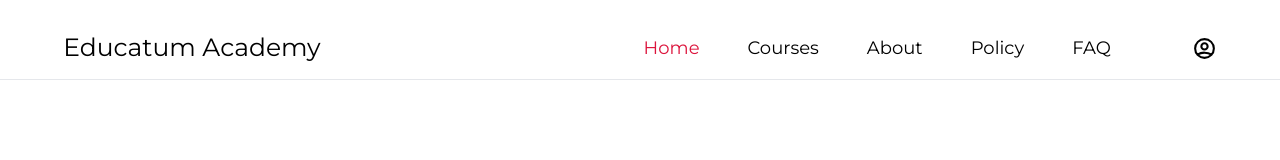
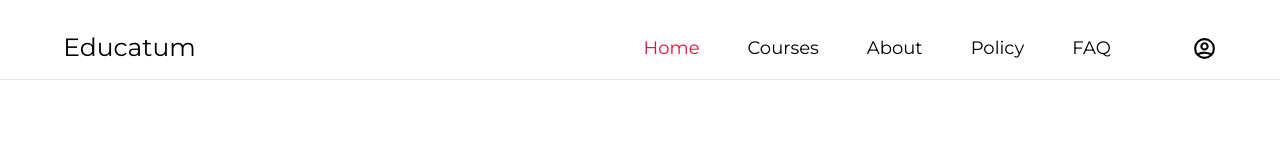
Before and after one commit to nahinAbrar/CodeLoomAcademy, a Next.js app in the folder client/: page / in a window 1280 px wide. Shown: the top 160 px of the page. Built offline with nearby package versions, Linux system fonts and the light colour scheme.

Commit message:
Nav Complete

```diff
--- a/client/app/components/Header.tsx
+++ b/client/app/components/Header.tsx
@@ -44,7 +44,7 @@ const Header: FC<Props> = ({ activeItem, setOpen }) => {
                                 href={"/"}
                                 className={`text-[25px] font-Montserrat font-500 text-black dark:text-white`}
                             >
-                                Educatum Academy
+                                Educatum
                             </Link>
                         </div>
                         <div className='flex items-center'>
@@ -66,7 +66,7 @@ const Header: FC<Props> = ({ activeItem, setOpen }) => {
 
                             <HiOutlineUserCircle
                                 size={25}
-                                className='cursor-pointer dark:text-white text-black'
+                                className='hidden 800px:block cursor-pointer dark:text-white text-black'
                                 onClick={() => setOpen(true)}
                             />
                         </div>
@@ -78,11 +78,12 @@ const Header: FC<Props> = ({ activeItem, setOpen }) => {
                 {
                     openSidebar && (
                         <div
-                            className='fixed w-full h-screen top-0 left-0 z-[9999] dark:bg-[unset] bg-[#00000024]' onClick={handleClose}
+                            className='fixed w-full h-screen top-0 left-0 z-[9999] dark:bg-[unset] bg-[#00000024]'
+                            onClick={handleClose}
                             id='screen'
                         >
 
-                            <div className='w-[70%] fixed z-[9999] h-screen bg-white dark:bg-slate-900 dark:bg-opacity-90 top-0 right-0'>
+                            <div className='w-[70%] fixed z-[9999] h-screen bg-white dark:bg-slate-900 dark:bg-opacity-90 top-0 right-0 flex flex-col justify-center text-left gap-10'>
                                 <NavItems
                                     activeItem={activeItem}
                                     isMobile={true}
@@ -100,9 +101,6 @@ const Header: FC<Props> = ({ activeItem, setOpen }) => {
                                 </p>
 
                             </div>
-
-
-
                         </div>
 
                     )
--- a/client/app/layout.tsx
+++ b/client/app/layout.tsx
@@ -23,7 +23,7 @@ export default function RootLayout({
   return (
     <html lang="en">
       <body className={`${montserrat.variable} ${poppins.variable} !bg-white bg-no-repeat dark:bg-gradient-to-b dark:from-gray-900 dark:to-black duration-300`}>
-        <ThemeProvider attribute="class" defaultTheme="system">
+        <ThemeProvider attribute="class" defaultTheme="system" enableSystem>
           {children}
         </ThemeProvider>
       </body>
--- a/client/app/utils/NavItems.tsx
+++ b/client/app/utils/NavItems.tsx
@@ -26,7 +26,7 @@ export const navItemsData = [
 
 type Props = {
     activeItem: number,
-    isMobile: number,
+    isMobile: boolean,
 }
 
 const NavItems: React.FC<Props> = ({ activeItem, isMobile }) => {
@@ -55,18 +55,19 @@ const NavItems: React.FC<Props> = ({ activeItem, isMobile }) => {
                 isMobile && (
                     <div className='800px:hidden mt-5'>
 
-                        <div className='w-full text-center py-6'>
+                        {/* LOGO */}
+                        <div className='w-full text-left py-6 mb-10 px-6'>
                             <Link
                                 href="/"
                                 passHref
                             >
                                 <span className={`text-[25px] font-Montserrat font-[500] text-black dark:text-white`}>
-                                    Educatum Academy
+                                    Educatum
                                 </span>
 
                             </Link>
+                        </div>
 
-                        </div>
 
                         {navItemsData &&
                             navItemsData.map((i, index) => (
@@ -83,7 +84,6 @@ const NavItems: React.FC<Props> = ({ activeItem, isMobile }) => {
                                 </Link>
                             ))
                         }
-
                     </div>
                 )
             }
--- a/client/app/utils/ThemeSwticher.tsx
+++ b/client/app/utils/ThemeSwticher.tsx
@@ -4,8 +4,6 @@ import React from 'react'
 import { useState, useEffect } from "react"
 import { useTheme } from 'next-themes'
 import { BiMoon, BiSun } from 'react-icons/bi';
-
-type Props = {}
 
 const ThemeSwticher = () => {
     const [mounted, setMounted] = useState(false);
```
